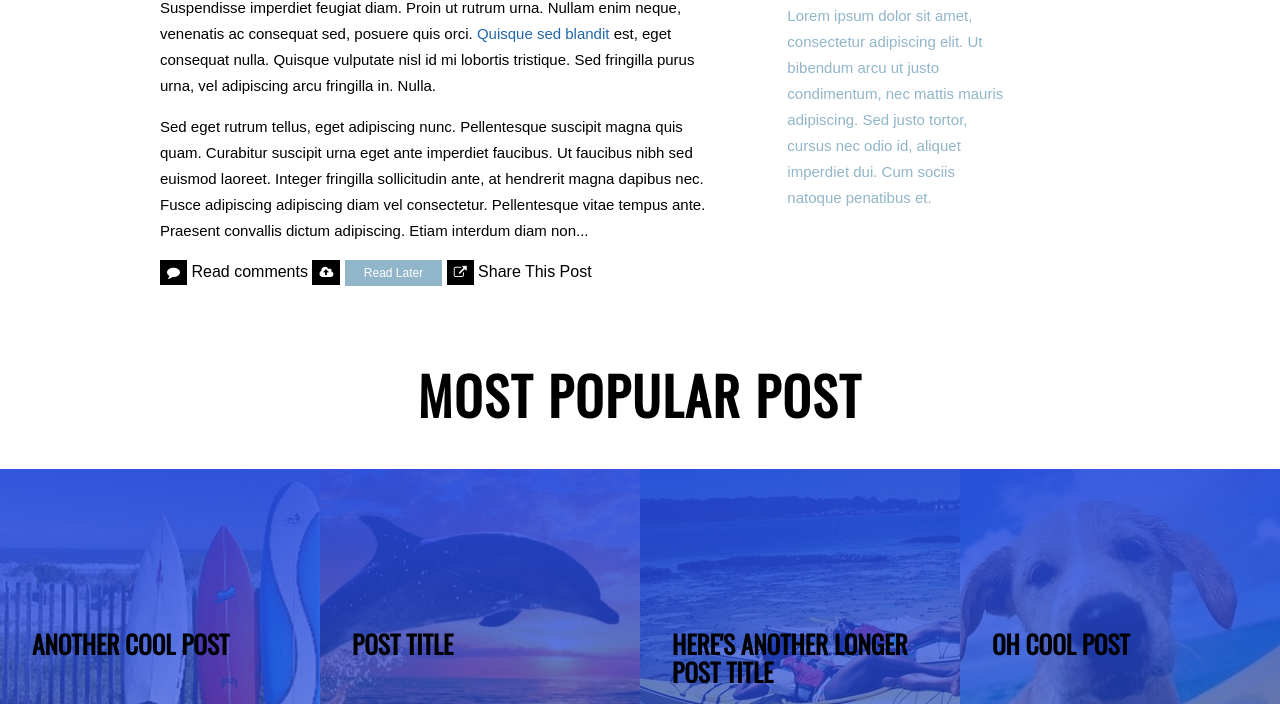
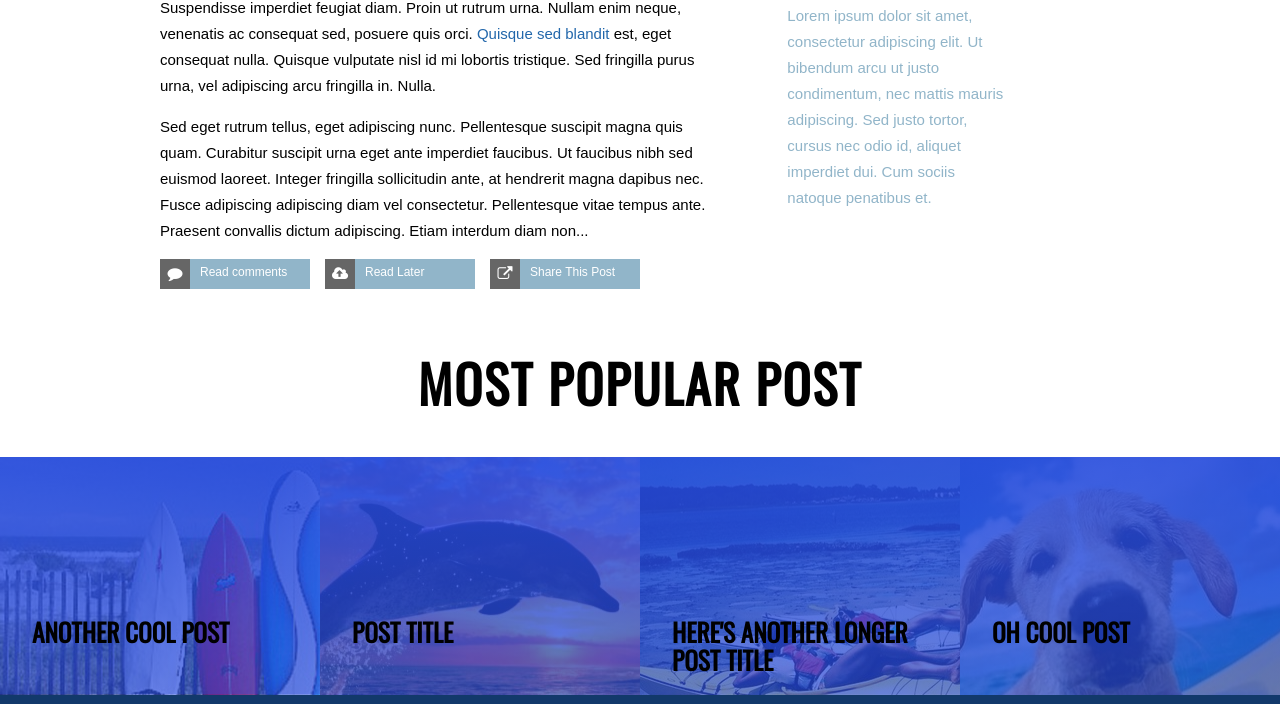
Before and after one commit to klovelacek/Surf-and-Paddle, a plain HTML site: page index.html in a window 1280 px wide. Shown: the part 960-1664 px from the top of the page. Drawn offline with nearby package versions, Linux system fonts and the light colour scheme; a web font is replaced by a local one.

Commit message:
more styling

```diff
--- a/index.html
+++ b/index.html
@@ -77,17 +77,36 @@
               Sed eget rutrum tellus, eget adipiscing nunc. Pellentesque suscipit magna quis quam. Curabitur suscipit urna eget ante imperdiet faucibus. Ut faucibus nibh sed euismod laoreet. Integer fringilla sollicitudin ante, at hendrerit magna dapibus nec. Fusce adipiscing adipiscing diam vel consectetur. Pellentesque vitae tempus ante. Praesent convallis dictum adipiscing. Etiam interdum diam non...
             </p>
 
-          <!-- Colophon-->
+          <!-- Page Redirect-->
 
-            <span class="colophon">
-              <ul>
-                <li><i class="fa fa-comment"></i></li>
-                <li class="descript1">Read comments</li>
-                <li><i class="fa fa-cloud-upload"></i></li>
-                <li class="descript2">Read Later</li>
-                <li><i class="fa fa-external-link"></i></li>
-                <li class="descript3">Share This Post</li>
-            </span><!-- Colophon-->
+
+          <!-- Read Comments-->
+              <a href="#"><div>
+                <div class="redirectIcon"><i class="fa fa-comment"></i></div>
+                <div class="readCom">Read comments</div>
+                </div>
+              </a>
+
+          <!--   Read Later -->
+
+                <a href="#"><div>
+                  <div class="redirectIcon"><i class="fa fa-cloud-upload"></i></div>
+                  <div class="readLater">Read Later</div>
+                  </div>
+                </a>
+
+
+          <!-- Share This Post -->
+
+
+                <a href="#"><div>
+                  <div class="redirectIcon"><i class="fa fa-external-link"></i></div>
+                  <div class="postThis">Share This Post</div>
+                  </div>
+                </a>
+
+
+          <!-- End Page Redirect-->
 
           </article><!-- End Main Article-->
 
```
Also changed, not shown: styles/main.css.
